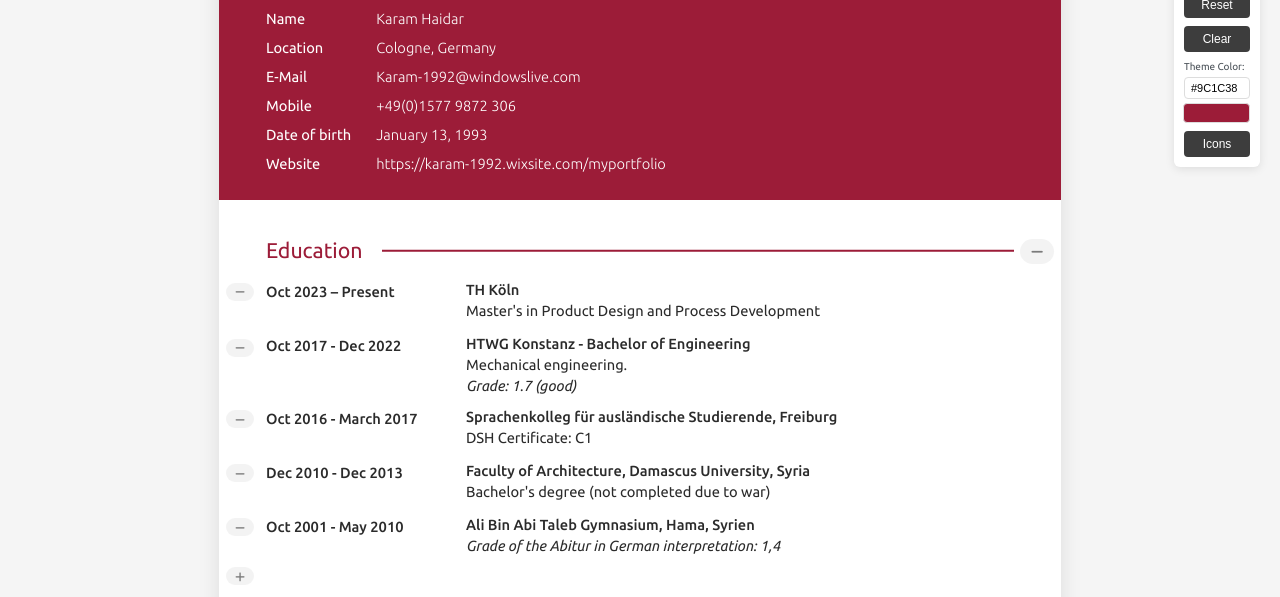
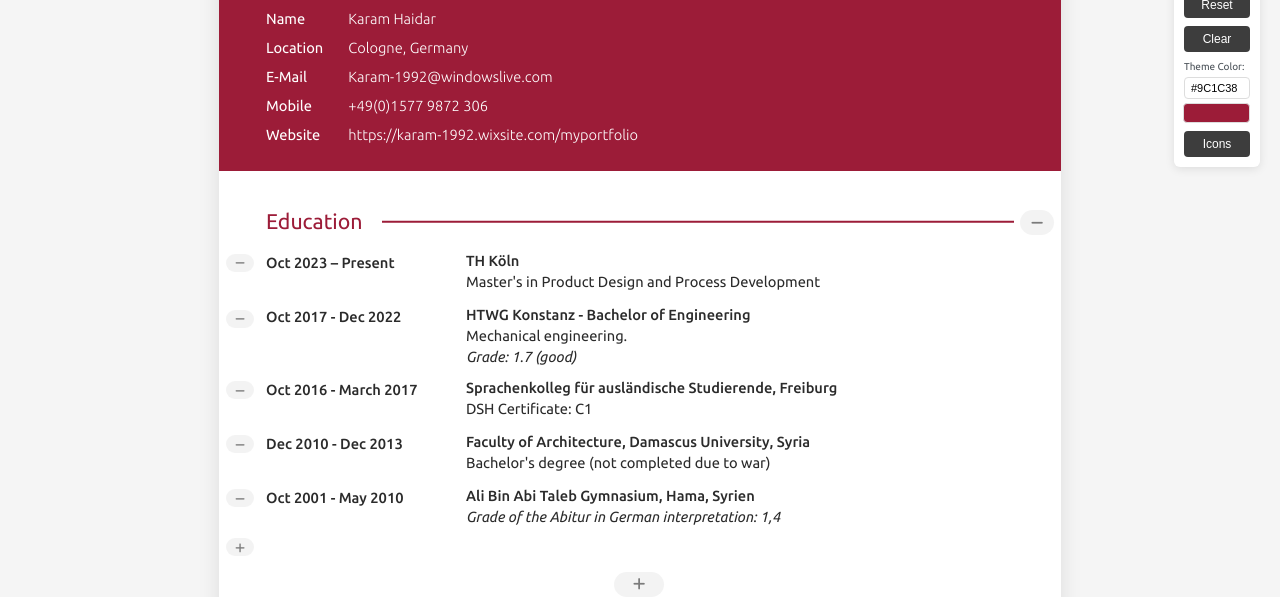
Before and after one commit to Cardamom92/CV, a plain HTML site: page index.html in a window 1280 px wide. Shown: the part 138-735 px from the top of the page. Drawn offline with Linux system fonts and the light colour scheme.

Commit message:
Update index.html
deleted date of birth

```diff
--- a/index.html
+++ b/index.html
@@ -433,8 +433,6 @@
                     <span class="info-value" contenteditable="true">Karam-1992@windowslive.com</span>
                     <span class="info-label" contenteditable="true">Mobile</span>
                     <span class="info-value" contenteditable="true">+49(0)1577 9872 306</span>
-                    <span class="info-label" contenteditable="true">Date of birth</span>
-                    <span class="info-value" contenteditable="true">January 13, 1993</span>
                     <span class="info-label" contenteditable="true">Website</span>
                     <span class="info-value" contenteditable="true">https://karam-1992.wixsite.com/myportfolio</span>
                 </div>
```
